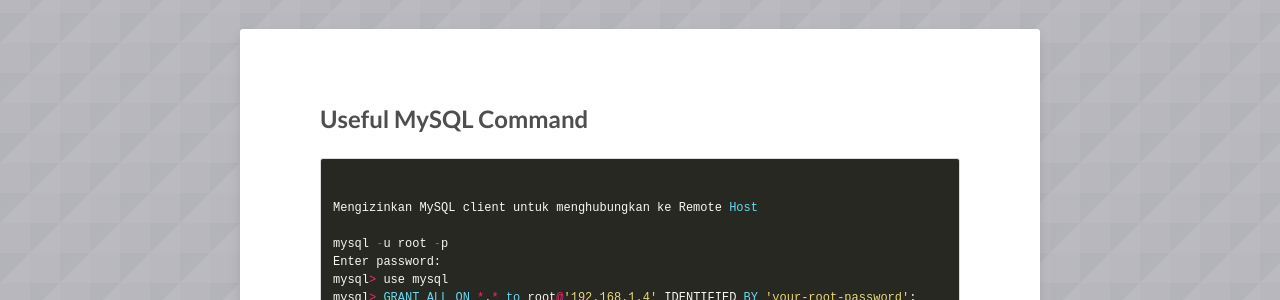
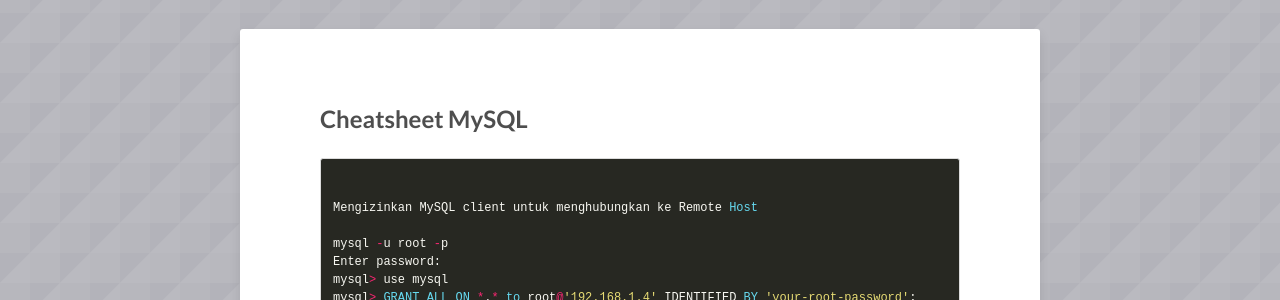
Before and after one commit to danigunawan/danigunawan.github.io, a Jekyll site: the page built from _posts/2022-11-07-cheatsheet-mysql.md, in a window 1280 px wide and 900 px high. Shown: the part 197-497 px from the top of the window. Built offline with Jekyll 4.4.1, drawn with Linux system fonts in a browser that asks for light colours; nearby versions of some CDN libraries; comment, search, counter and statistics services are not loaded.

```diff
--- a/_posts/2022-11-07-cheatsheet-mysql.md
+++ b/_posts/2022-11-07-cheatsheet-mysql.md
@@ -8,7 +8,7 @@
 ---
 
 
-## Useful MySQL Command
+## Cheatsheet MySQL
 
 {% highlight sql %}
 Mengizinkan MySQL client untuk menghubungkan ke Remote Host
```
